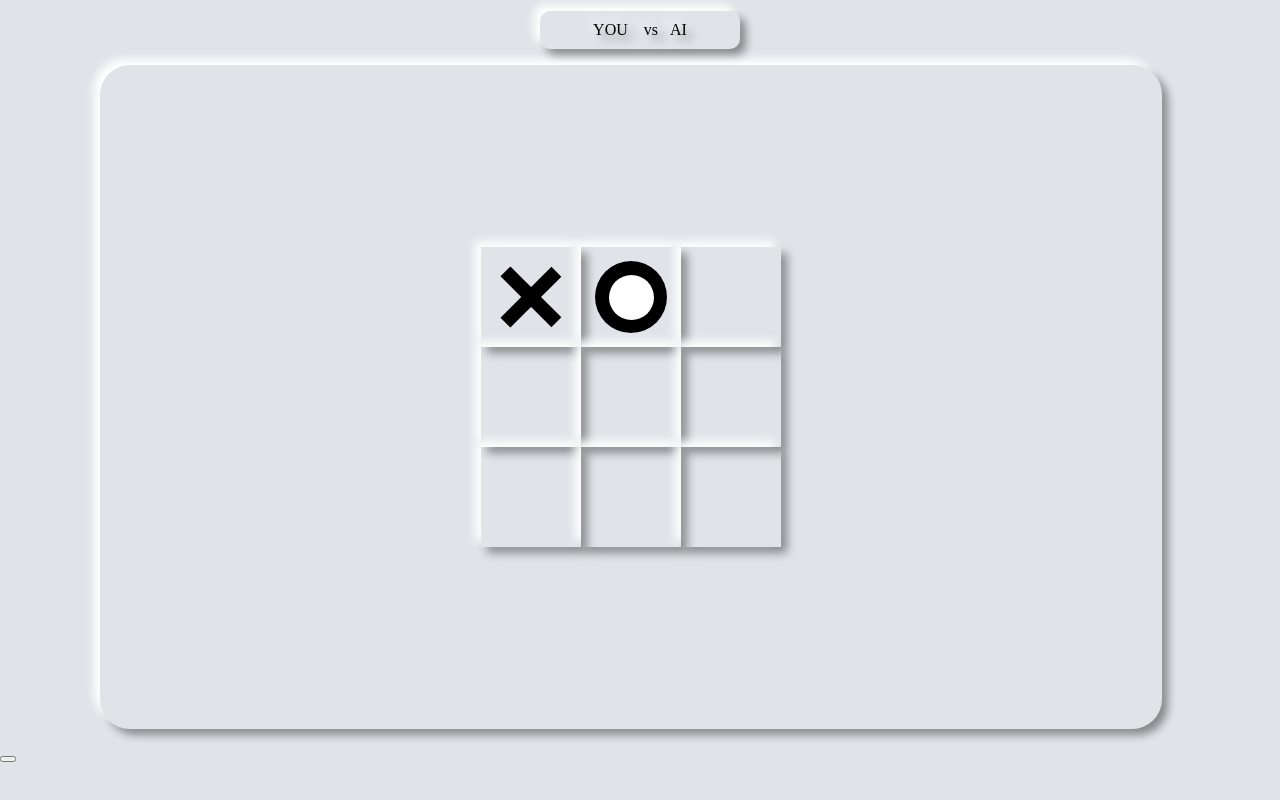
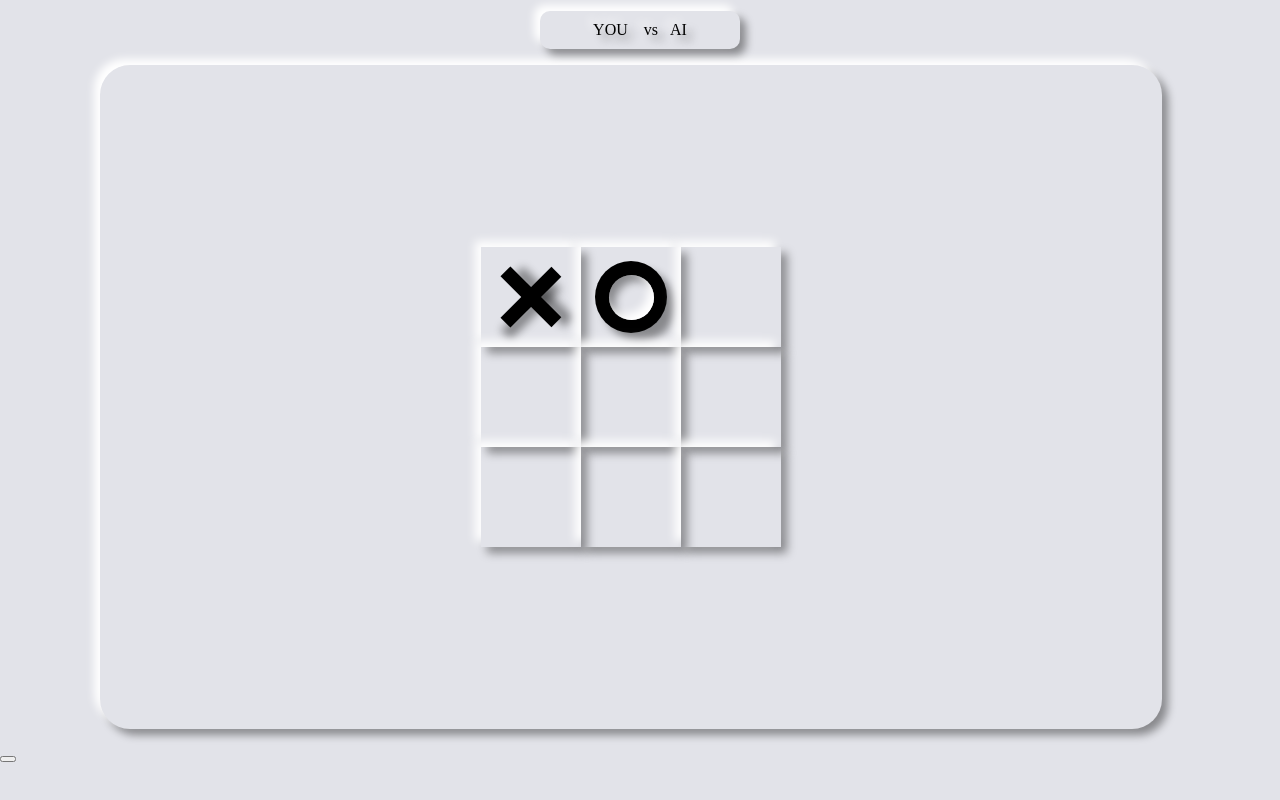
Before and after one commit to barhouum7/JS-TicTacToe.github.io, a website: page index.html in a window 1280 px wide. Drawn offline with Linux system fonts and the light colour scheme.

Commit message:
Completed styling the X's And O's, When hovering on them as well

```diff
--- a/sass/main.scss
+++ b/sass/main.scss
@@ -10,6 +10,10 @@ $primary-color: #e2e3e9;
 
 @mixin text-shadow {
     text-shadow: -9px -9px 9px #fff, 9px 9px 9px rgba(#000,0.4);
+}
+
+@mixin XOs-shadow {
+    box-shadow: 9px 9px 9px rgba(#000,0.4);
 }
 
 *, *::before, *::after {
@@ -72,37 +76,67 @@ body {
             // border: 1px solid #000;
             text-align: center;
             color: #000;
+            cursor: pointer;
+
+            &.x, &.circle {
+                cursor: not-allowed;
+            }
+
         }
-        .x::before,
-        .x::after {
+        & .x::before,
+        & .x::after,
+        & .circle::before {
+            background-color: #000;
+        }
+
+        &.x :not(.x):not(.circle):hover::before,
+        &.x :not(.x):not(.circle):hover::after,
+        &.circle :not(.x):not(.circle):hover::before {
+            background-color: rgba(87, 104, 93, 0.199);
+        }
+
+        & .x::before,
+        & .x::after,
+        &.x :not(.x):not(.circle):hover::before,
+        &.x :not(.x):not(.circle):hover::after {
             content: '';
+            @include XOs-shadow;
             position: absolute;
             width: calc(var(--mark-size) * .15);
             height: calc(var(--mark-size) * .8);
-            background-color: #000;
         }
-        .x::before {
+        & .x::before,
+        &.x :not(.x):not(.circle):hover::before {
             transform: rotate(45deg);
         }
-        .x::after {
+        & .x::after,
+        &.x :not(.x):not(.circle):hover::after {
             transform: rotate(-45deg);
         }
-        .circle::before,
-        .circle::after {
+
+
+        & .circle::before,
+        & .circle::after,
+        &.circle :not(.x):not(.circle):hover::before,
+        &.circle :not(.x):not(.circle):hover::after {
             content: '';
+            @include XOs-shadow;
             position: absolute;
             border-radius: 50%;
         }
-        .circle::before {
+        & .circle::before,
+        &.circle :not(.x):not(.circle):hover::before {
             width: calc(var(--mark-size) * .8);
             height: calc(var(--mark-size) * .8);
-            background-color: #000;
         }
-        .circle::after {
+        & .circle::after,
+        &.circle :not(.x):not(.circle):hover::after {
+            @include shadow-inset;
             width: calc(var(--mark-size) * .5);
             height: calc(var(--mark-size) * .5);
-            background-color: #fff;
+            background-color: #e2e3e9;
         }
+
     }
 
 }
```
Also changed, not shown: dist/css/main.css.
